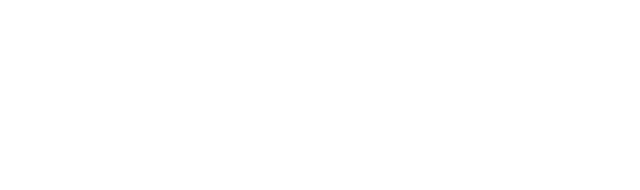
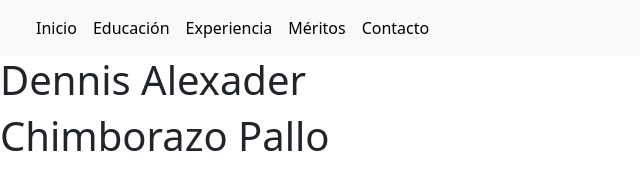
Before and after one commit to DennisChimborazo/CorreccionExamenManj, a plain HTML site: page index.html in a window 1280 px wide. Shown: the whole page, without its empty margins (0-640 px from the left). Drawn offline with nearby package versions, Linux system fonts and the light colour scheme.

Commit message:
Se agregó Bootstrap al proyecto, menú e información personal

```diff
--- a/index.html
+++ b/index.html
@@ -3,9 +3,49 @@
 <head>
     <meta charset="UTF-8">
     <meta name="viewport" content="width=device-width, initial-scale=1.0">
+    <link href="https://cdn.jsdelivr.net/npm/bootstrap@5.3.3/dist/css/bootstrap.min.css" rel="stylesheet" integrity="sha384-QWTKZyjpPEjISv5WaRU9OFeRpok6YctnYmDr5pNlyT2bRjXh0JMhjY6hW+ALEwIH" crossorigin="anonymous">
+    <script src="https://cdn.jsdelivr.net/npm/bootstrap@5.3.3/dist/js/bootstrap.bundle.min.js" integrity="sha384-YvpcrYf0tY3lHB60NNkmXc5s9fDVZLESaAA55NDzOxhy9GkcIdslK1eN7N6jIeHz" crossorigin="anonymous"></script>
+
     <title>Document</title>
 </head>
 <body>
+    <section>
+        <nav class="navbar navbar-expand-lg bg-body-tertiary">
+            <div class="container-fluid">
+              <button class="navbar-toggler" type="button" data-bs-toggle="collapse" data-bs-target="#navbarTogglerDemo03" aria-controls="navbarTogglerDemo03" aria-expanded="false" aria-label="Toggle navigation">
+                <span class="navbar-toggler-icon"></span>
+              </button>
+              <a class="navbar-brand" href="#"></a>
+              <div class="collapse navbar-collapse" id="navbarTogglerDemo03">
+                <ul class="navbar-nav me-auto mb-2 mb-lg-0">
+                    <li class="nav-item">
+                        <a class="nav-link active" aria-current="page" href="#"> Inicio </a>
+                      </li>
+                      <li class="nav-item">
+                        <a class="nav-link active" aria-current="page" href="#">Educación</a>
+                      </li>
+                      <li class="nav-item">
+                        <a class="nav-link active" aria-current="page" href="#">Experiencia</a>
+                      </li>
+                      <li class="nav-item">
+                        <a class="nav-link active" aria-current="page" href="#">Méritos</a>
+                      </li>
+                      <li class="nav-item">
+                        <a class="nav-link active" aria-current="page" href="#">Contacto</a>
+                      </li>
+                </ul>
 
+              </div>
+            </div>
+          </nav>
+    </section>
+    <section>
+        <h1>
+            Dennis Alexader
+        </h1>
+        <h1>
+            Chimborazo Pallo
+        </h1>
+    </section>
 </body>
 </html>
```
